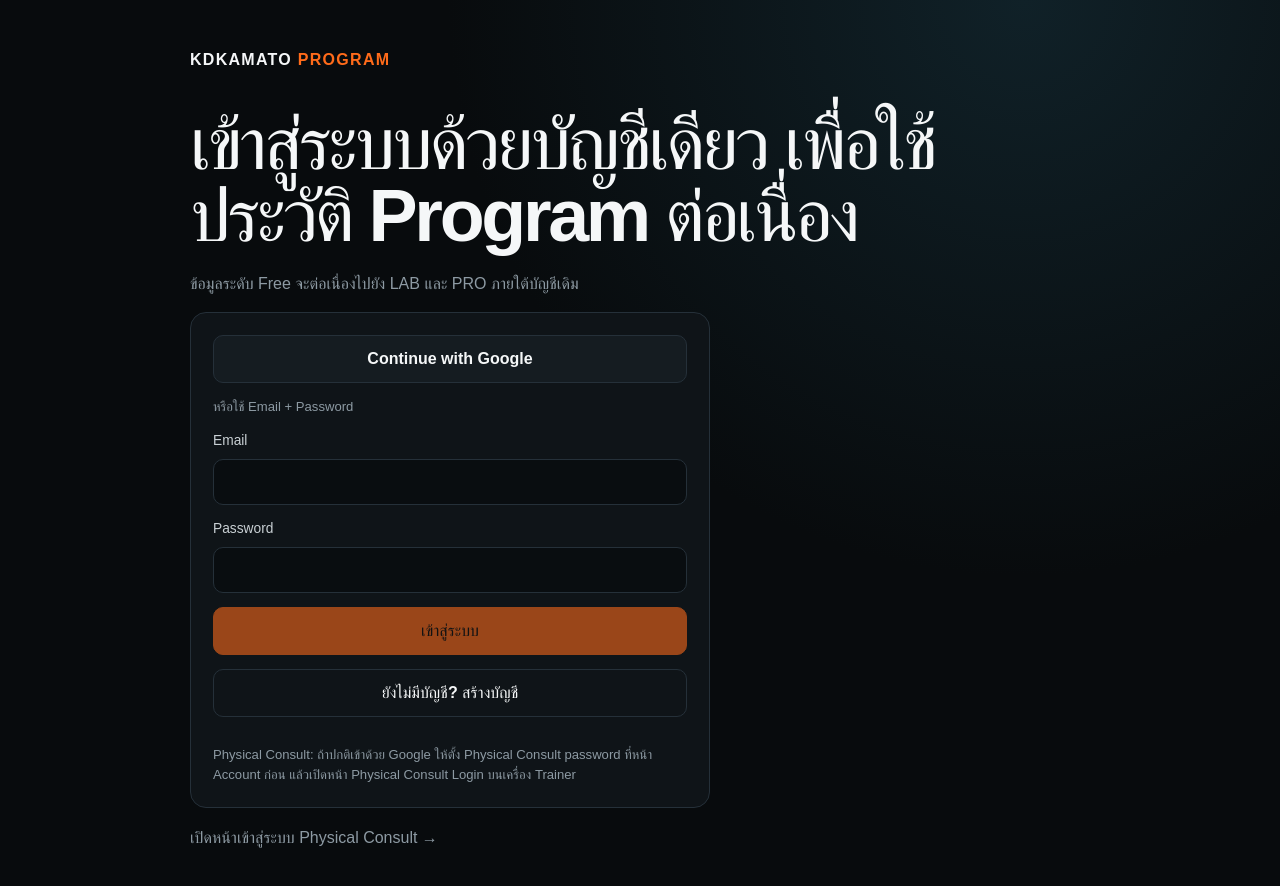
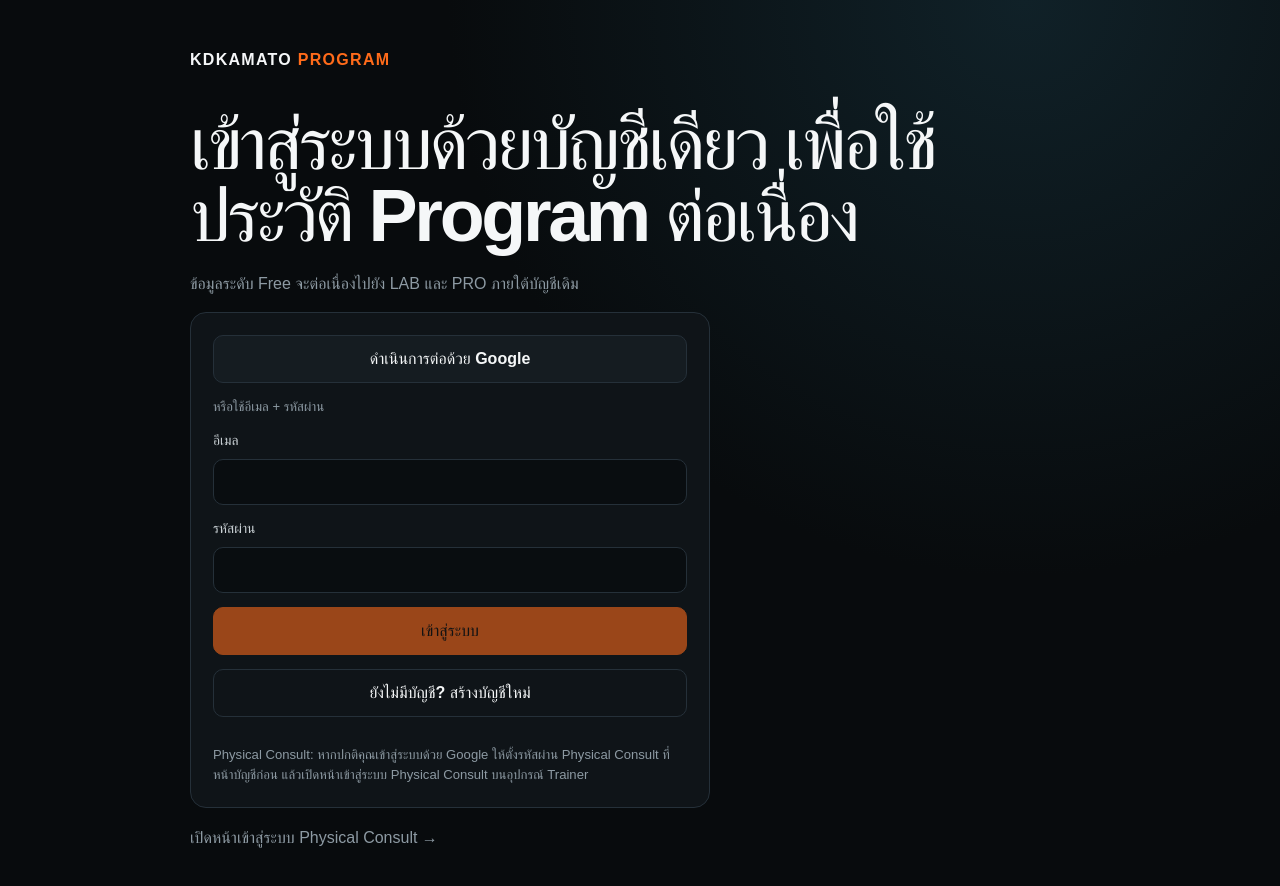
Before and after one commit to nutyfreshz/kdkamato, a Next.js app: page /login in a window 1280 px wide. Shown: the top 886 px of the page. Built offline with nearby package versions, Linux system fonts and the light colour scheme; no server answers.

Commit message:
copy: apply approved Thai login form wording

```diff
--- a/components/login-panel.tsx
+++ b/components/login-panel.tsx
@@ -26,20 +26,20 @@ export function LoginPanel({ redirectTo = "/home", physicalMode = false }: { red
         : await supabase.auth.signUp({ email, password });
       if (result.error) throw result.error;
       if (effectiveMode === "signup" && !result.data.session) {
-        setMessage("สร้างบัญชีแล้ว กรุณาตรวจอีเมลเพื่อยืนยันบัญชีก่อนเข้าสู่ระบบ");
+        setMessage("สร้างบัญชีสำเร็จ กรุณาตรวจสอบอีเมลเพื่อยืนยันบัญชีก่อนเข้าสู่ระบบ");
         setBusy(false);
       } else {
         router.push(redirectTo); router.refresh();
       }
     } catch (error) {
-      setMessage(error instanceof Error ? error.message : "ไม่สามารถเข้าสู่ระบบได้");
+      setMessage(error instanceof Error ? error.message : "เข้าสู่ระบบไม่สำเร็จ");
       setBusy(false);
     }
   }
 
   async function google() {
     if (busy || physicalMode) return;
-    setBusyLabel("กำลังเชื่อมต่อ Google...");
+    setBusyLabel("กำลังเชื่อมต่อกับ Google...");
     setBusy(true); setMessage("");
     try {
       const supabase = createClient();
@@ -50,28 +50,28 @@ export function LoginPanel({ redirectTo = "/home", physicalMode = false }: { red
       if (error) throw error;
     } catch (error) {
       setBusy(false);
-      setMessage(error instanceof Error ? error.message : "Google sign-in ไม่สำเร็จ");
+      setMessage(error instanceof Error ? error.message : "เข้าสู่ระบบด้วย Google ไม่สำเร็จ");
     }
   }
 
   return (
     <div className="card form" style={{ maxWidth: 520 }}>
       {physicalMode ? <div className="notice" style={{ marginBottom: 12 }}>
-        <strong>Physical Consult · Trainer device</strong>
-        <p style={{ marginBottom: 0 }}>ใช้ Email + Physical Consult password ของ user เดิม. หน้านี้ไม่ใช้ Google login และไม่สร้าง account ใหม่.</p>
+        <strong>Physical Consult · อุปกรณ์ Trainer</strong>
+        <p style={{ marginBottom: 0 }}>ใช้อีเมล + รหัสผ่าน Physical Consult ของผู้ใช้เดิม หน้านี้ไม่ใช้การเข้าสู่ระบบด้วย Google และไม่สร้างบัญชีใหม่</p>
       </div> : <>
-        <button className="btn" onClick={google} disabled={busy}>Continue with Google</button>
-        <div className="help">หรือใช้ Email + Password</div>
+        <button className="btn" onClick={google} disabled={busy}>ดำเนินการต่อด้วย Google</button>
+        <div className="help">หรือใช้อีเมล + รหัสผ่าน</div>
       </>}
-      <label>Email<input type="email" value={email} onChange={(e) => setEmail(e.target.value)} autoComplete="email" /></label>
-      <label>Password<input type="password" value={password} onChange={(e) => setPassword(e.target.value)} autoComplete="current-password" /></label>
-      <button className="btn primary" onClick={submit} disabled={busy || !email || password.length < 6}>{busy ? "กำลังดำเนินการ..." : physicalMode ? "เข้า Physical Consult Session" : mode === "login" ? "เข้าสู่ระบบ" : "สร้างบัญชี"}</button>
-      {!physicalMode && <button className="btn ghost" disabled={busy} onClick={() => setMode(mode === "login" ? "signup" : "login")}>{mode === "login" ? "ยังไม่มีบัญชี? สร้างบัญชี" : "มีบัญชีแล้ว? เข้าสู่ระบบ"}</button>}
+      <label>อีเมล<input type="email" value={email} onChange={(e) => setEmail(e.target.value)} autoComplete="email" /></label>
+      <label>รหัสผ่าน<input type="password" value={password} onChange={(e) => setPassword(e.target.value)} autoComplete="current-password" /></label>
+      <button className="btn primary" onClick={submit} disabled={busy || !email || password.length < 6}>{busy ? "กำลังดำเนินการ..." : physicalMode ? "เข้าสู่ Physical Consult Session" : mode === "login" ? "เข้าสู่ระบบ" : "สร้างบัญชี"}</button>
+      {!physicalMode && <button className="btn ghost" disabled={busy} onClick={() => setMode(mode === "login" ? "signup" : "login")}>{mode === "login" ? "ยังไม่มีบัญชี? สร้างบัญชีใหม่" : "มีบัญชีอยู่แล้ว? เข้าสู่ระบบ"}</button>}
       {!physicalMode && <div className="help" style={{ marginTop: 14 }}>
-        Physical Consult: ถ้าปกติเข้าด้วย Google ให้ตั้ง Physical Consult password ที่หน้า Account ก่อน แล้วเปิดหน้า Physical Consult Login บนเครื่อง Trainer
+        Physical Consult: หากปกติคุณเข้าสู่ระบบด้วย Google ให้ตั้งรหัสผ่าน Physical Consult ที่หน้าบัญชีก่อน แล้วเปิดหน้าเข้าสู่ระบบ Physical Consult บนอุปกรณ์ Trainer
       </div>}
-      {physicalMode && <div className="help" style={{ marginTop: 14 }}>เมื่อจบ consult ให้ใช้ปุ่ม “จบ Physical Consult และ Sign out เครื่องนี้” เพื่อปิดเฉพาะ session ของเครื่อง Trainer.</div>}
-      {busy && <ProcessingOverlay title={busyLabel} detail="กรุณารอสักครู่ และไม่ต้องกดปุ่มซ้ำ" />}
+      {physicalMode && <div className="help" style={{ marginTop: 14 }}>เมื่อจบการปรึกษา ให้ใช้ปุ่ม “จบ Physical Consult และ Sign out เครื่องนี้” เพื่อปิดเซสชันเฉพาะอุปกรณ์ Trainer</div>}
+      {busy && <ProcessingOverlay title={busyLabel} detail="กรุณารอสักครู่ และไม่จำเป็นต้องกดซ้ำ" />}
       {message && <div className="notice warning">{message}</div>}
     </div>
   );
```
